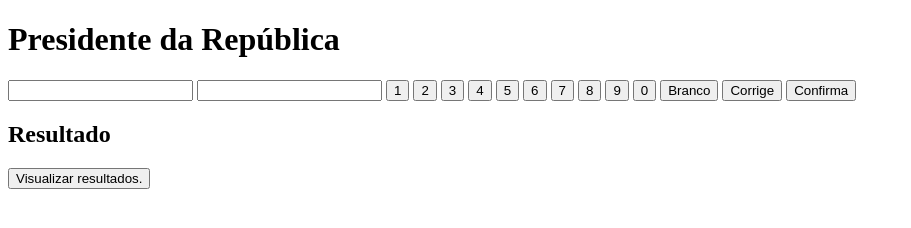
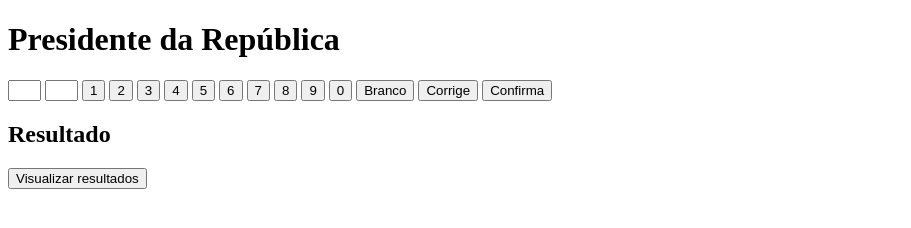
Before and after one commit to hamiltonGomes/SENAC-JavaScript, a plain HTML site: page aula10/urnaEletrônica/index.html in a window 1280 px wide. Both pictures are taken after a click on the button "Confirma". Shown: the whole page, without its empty margins (0-911 px from the left). Drawn offline with Linux system fonts and the light colour scheme.

Commit message:
urna eletrônica

```diff
--- a/aula10/urnaEletrônica/index.html
+++ b/aula10/urnaEletrônica/index.html
@@ -11,8 +11,8 @@
 
 <body>
     <h1>Presidente da República</h1>
-    <input type="text" name="numero1" maxlength="1" value="">
-    <input type="text" name="numero2" maxlength="1" value="">
+    <input size="1" type="text" name="numero1" maxlength="1" value="">
+    <input size="1" type="text" name="numero2" maxlength="1" value="">
 
     <input type="button" onclick="numeroDigitado(1)"
     name=" button1" value="1"></input>
@@ -31,7 +31,8 @@
     <input type="button" onclick="votar()" value="Confirma"></input>
 
     <h2>Resultado</h2>
-    <input type="button" value="Visualizar resultados." onclick="resultado()">
+    <button onclick="resultado()">Visualizar resultados</button>
+
     <p id="resultado"></p>
 </body>
 
--- a/aula10/urnaEletrônica/script.js
+++ b/aula10/urnaEletrônica/script.js
@@ -21,19 +21,21 @@ function votar() {
     var candidato = (valor1 * 10) + valor2
     if (sessionStorage.getItem(candidato) !== null) {
         votos = parseInt(sessionStorage.getItem(candidato)) + 1
-        sessionStorage.setItem(candidato, 1)
+        sessionStorage.setItem(candidato, votos)
     }
     else {
         sessionStorage.setItem(candidato, 1)
     }
-    alert("TRILILILIMMM!")
+    alert("TRILILILIMMM! Voto confirmado no candidato " + candidato)
+    document.getElementsByTagName('input')[0].value = ""
+    document.getElementsByTagName('input')[1].value = ""
 }
 
 function resultado() {
-    document.getElementById('resultado').innerHTML = ""
-    for (i = 0; 1 < 100; i++) {
+    document.getElementById("resultado").innerHTML=""
+    for(i=0; i<100; i++) {
         if (sessionStorage.getItem(i) !== null) {
-            document.getElementById('resultado').innerHTML += "Candidato " + i + " tem " + sessionStorage.getItem(i) + " votos. <br>"
+            document.getElementById("resultado").innerHTML += "Candidato " + i + " tem " + sessionStorage.getItem(i) + " votos. <br/>"
         }
     }
 }
```
